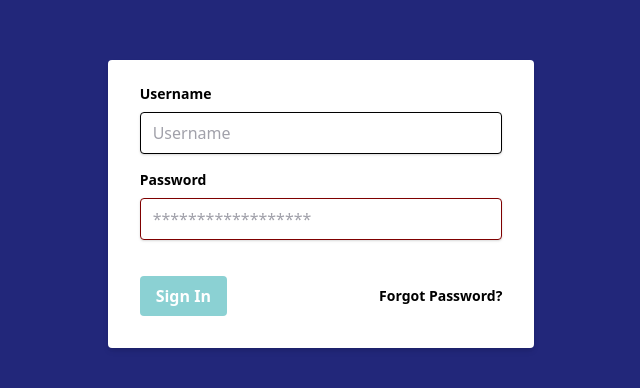
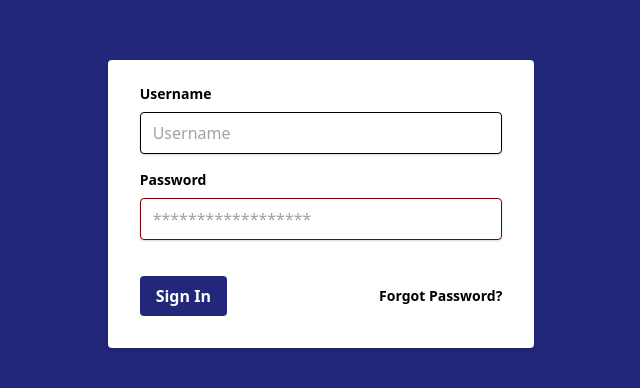
Before and after one commit to mmaierhofer/blogCMS, a Next.js app: page / in a window 1280 px wide. Shown: the part 188-576 px from the top of the page, without its empty margins (319-959 px from the left). Built offline with nearby package versions, Linux system fonts and the light colour scheme; no server answers.

Commit message:
update login button

```diff
--- a/components/auth/login.js
+++ b/components/auth/login.js
@@ -54,7 +54,7 @@ export default function Login() {
           }}></input>
                 </div>
             <div className="flex items-center justify-between">
-                <button className="bg-secondary hover:bg-primary text-white font-bold py-2 px-4 rounded" type="button"  onClick={login}>
+                <button className="bg-primary hover:bg-lightPrimary text-white font-bold py-2 px-4 rounded" type="button"  onClick={login}>
                 Sign In
                 </button>
                 <a className="inline-block align-baseline font-bold text-sm text-blue hover:text-primary" href="/login">
```
